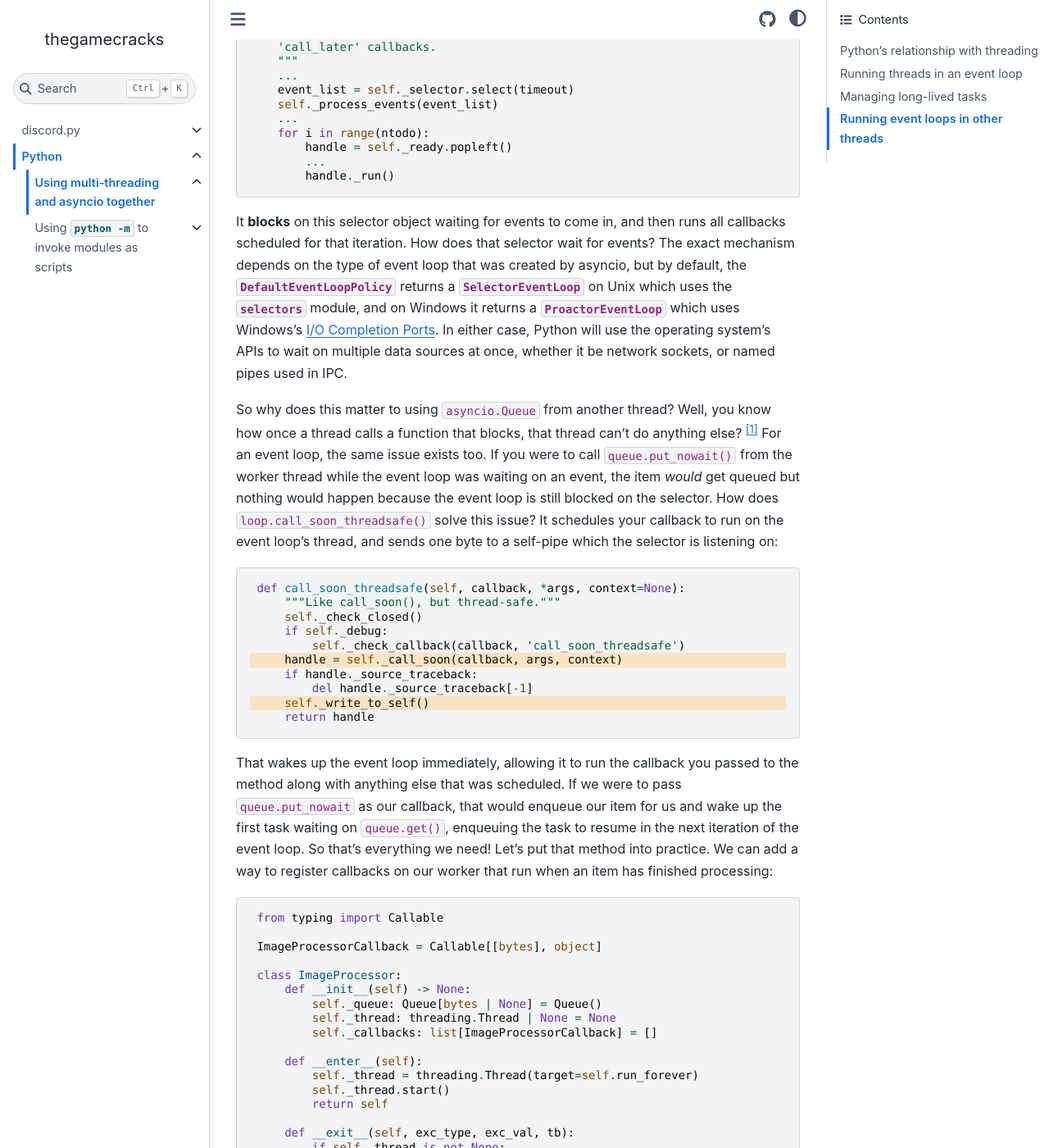
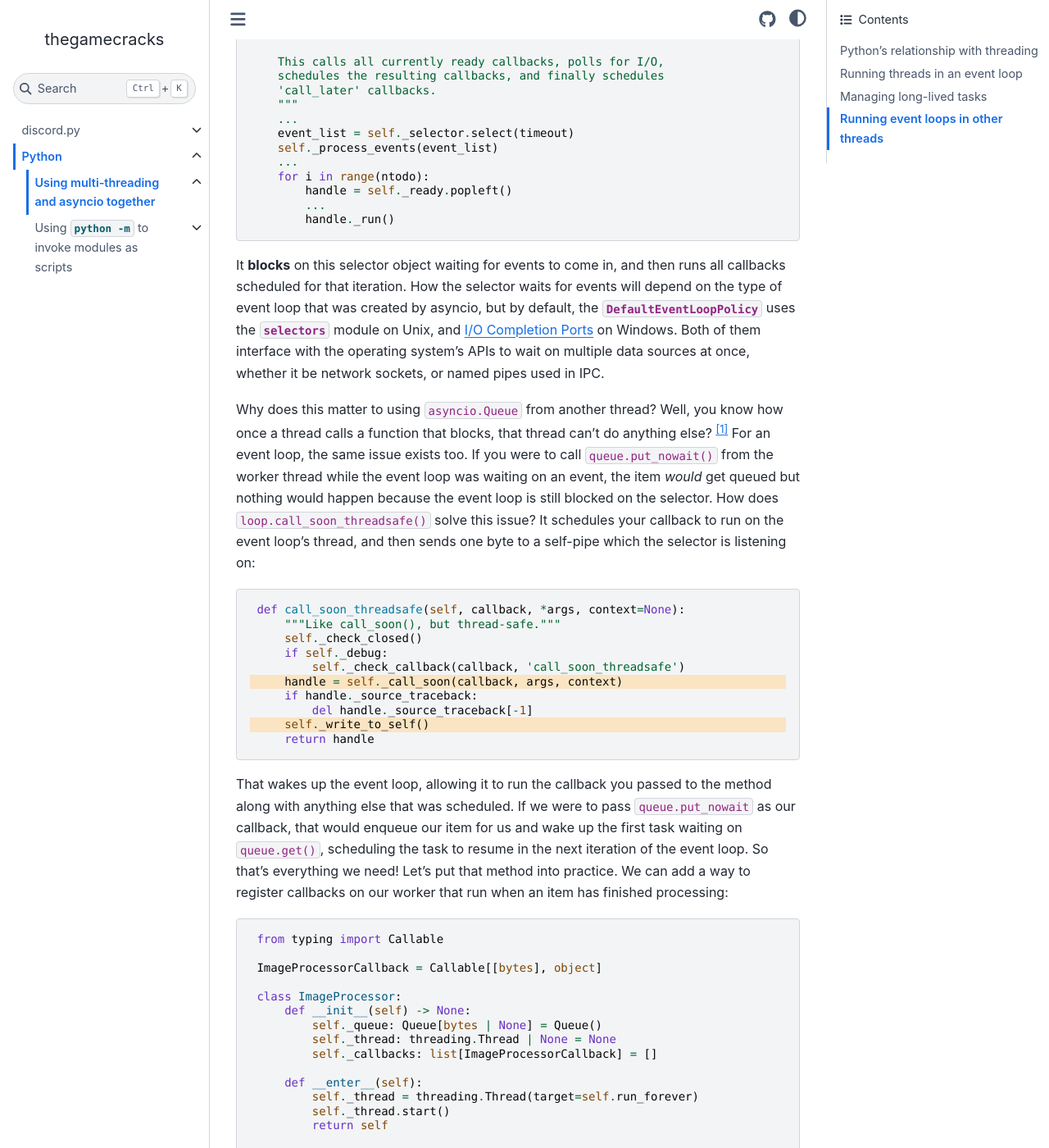
Before and after one commit to thegamecracks/thegamecracks.github.io, a Sphinx documentation site: the page built from docs/python/asyncio_threading.rst, in a window 1280 px wide and 1400 px high, scrolled down 7522 px. Shown: the whole window at 82% size. Built offline with Sphinx 7.4.7 and the Sphinx Book theme 1.1.4, drawn with Linux system fonts in a browser that asks for light colours; some of the changed text lies outside the part shown.

```diff
--- a/docs/python/asyncio_threading.rst
+++ b/docs/python/asyncio_threading.rst
@@ -230,7 +230,7 @@
 of thread-safety as it relates to asyncio.
 
 Let's start with inter-thread communication in the form of queues and messages
-because it's a versatile design to use. How would we typically use a queue
+because it's a versatile design pattern. How would we typically use a queue
 in a synchronous program that processes images in the background?
 Well, it might look like this:
 
@@ -404,24 +404,22 @@
 
 It **blocks** on this selector object waiting for events to come in,
 and then runs all callbacks scheduled for that iteration.
-How does that selector wait for events? The exact mechanism depends on the type
-of event loop that was created by asyncio, but by default, the :py:class:`~asyncio.DefaultEventLoopPolicy`
-returns a :py:class:`~asyncio.SelectorEventLoop` on Unix which uses the
-:py:mod:`selectors` module, and on Windows it returns a :py:class:`~asyncio.ProactorEventLoop`
-which uses Windows's `I/O Completion Ports`_. In either case, Python will use
-the operating system's APIs to wait on multiple data sources at once, whether
-it be network sockets, or named pipes used in IPC.
+How the selector waits for events will depend on the type of event loop
+that was created by asyncio, but by default, the :py:class:`~asyncio.DefaultEventLoopPolicy`
+uses the :py:mod:`selectors` module on Unix, and `I/O Completion Ports`_ on Windows.
+Both of them interface with the operating system's APIs to wait on multiple
+data sources at once, whether it be network sockets, or named pipes used in IPC.
 
 .. _I/O Completion Ports: https://learn.microsoft.com/en-ca/windows/win32/fileio/i-o-completion-ports
 
-So why does this matter to using ``asyncio.Queue`` from another thread?
+Why does this matter to using ``asyncio.Queue`` from another thread?
 Well, you know how once a thread calls a function that blocks, that thread can't
 do anything else? [#signals]_ For an event loop, the same issue exists too.
 If you were to call ``queue.put_nowait()`` from the worker thread while the
 event loop was waiting on an event, the item *would* get queued but nothing
 would happen because the event loop is still blocked on the selector.
-How does ``loop.call_soon_threadsafe()`` solve this issue? It schedules
-your callback to run on the event loop's thread, and sends one byte to a
+How does ``loop.call_soon_threadsafe()`` solve this issue? It schedules your
+callback to run on the event loop's thread, and then sends one byte to a
 self-pipe which the selector is listening on:
 
 .. code-block:: python
@@ -438,11 +436,11 @@
         self._write_to_self()
         return handle
 
-That wakes up the event loop immediately, allowing it to run the callback
+That wakes up the event loop, allowing it to run the callback
 you passed to the method along with anything else that was scheduled.
 If we were to pass ``queue.put_nowait`` as our callback, that would enqueue
 our item for us and wake up the first task waiting on ``queue.get()``,
-enqueuing the task to resume in the next iteration of the event loop.
+scheduling the task to resume in the next iteration of the event loop.
 So that's everything we need! Let's put that method into practice.
 We can add a way to register callbacks on our worker that run when an item
 has finished processing:
@@ -514,7 +512,7 @@
     There's more to investigate here about how futures bridge the event loop's
     low-level callbacks with our high-level, async/await coroutines, but I
     won't discuss it in this guide. Just know that there's a separate function
-    for scheduling coroutines from other threads, :py:func:`asyncio.run_coroutine_threadsafe()`,
+    for scheduling coroutines from other threads, :py:func:`~asyncio.run_coroutine_threadsafe()`,
     which has the handy feature of returning a :py:class:`concurrent.futures.Future`
     that lets you wait on the coroutine's result from another thread.
 
```
Also changed, not shown: other parts of docs/python/asyncio_threading.rst (+16 -16 lines).
